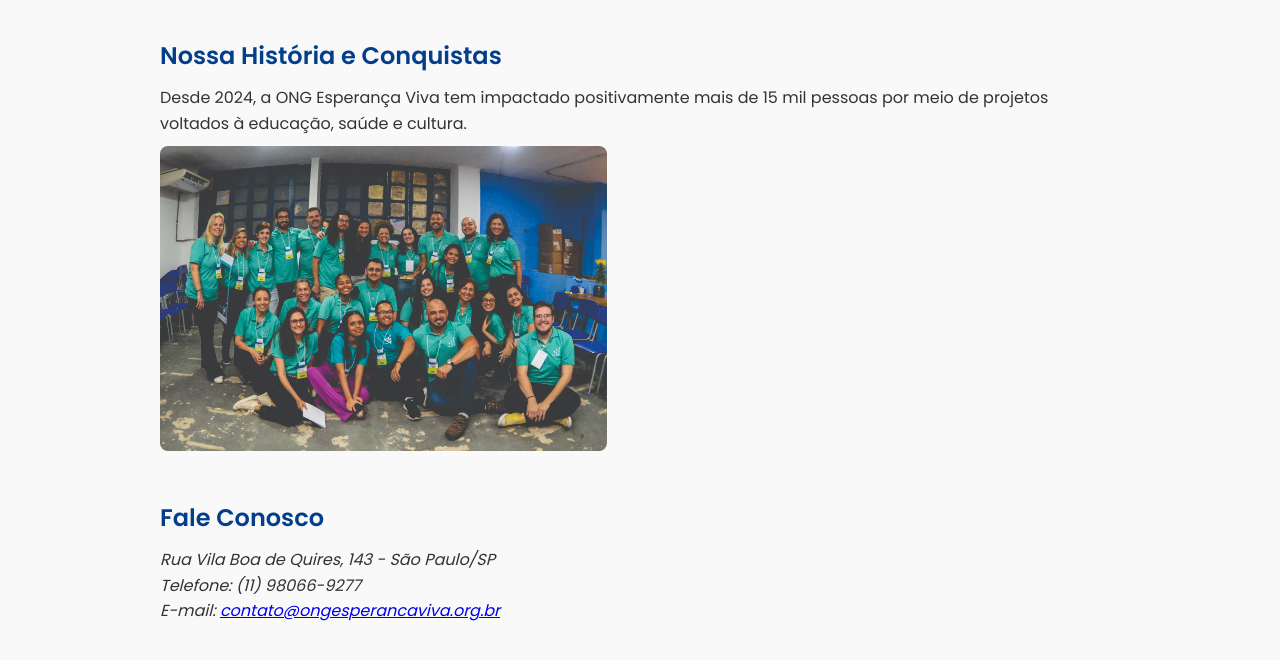
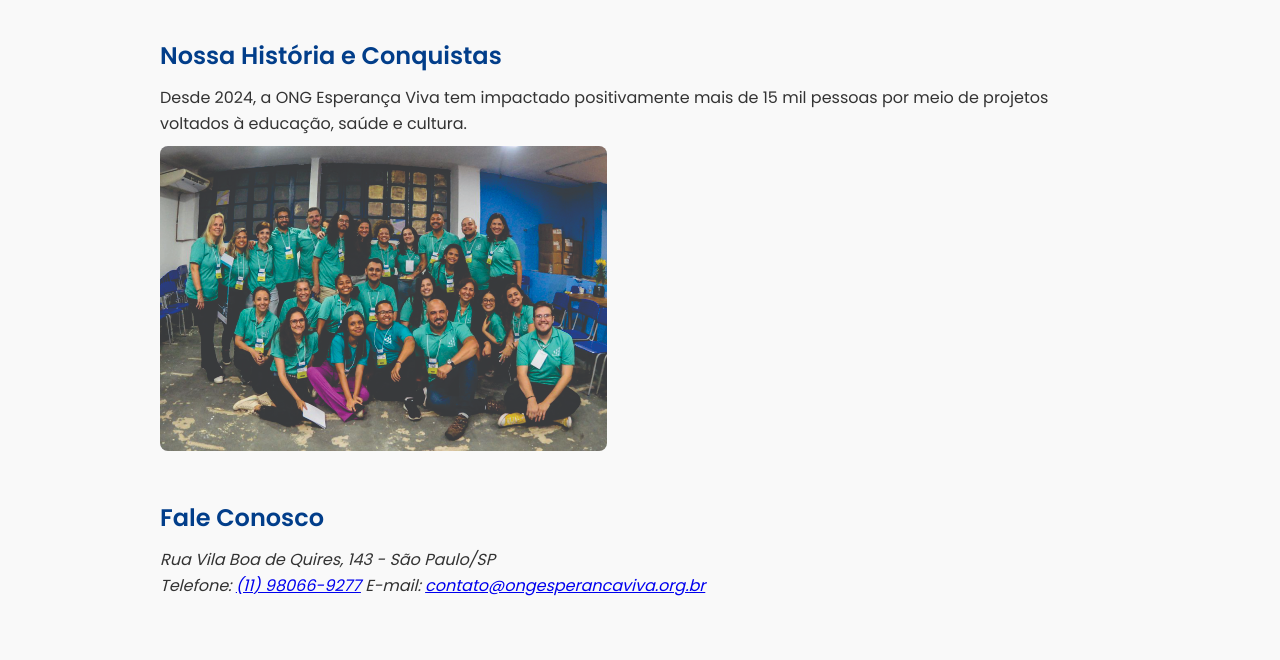
Before and after one commit to gustavoalveslopes17/plataforma-ong, a plain HTML site: page index.html in a window 1280 px wide. Shown: the part 833-1493 px from the top of the page. Drawn offline with Linux system fonts and the light colour scheme.

Commit message:
Update index.html

```diff
--- a/index.html
+++ b/index.html
@@ -63,7 +63,7 @@
       <h2>Fale Conosco</h2>
       <address>
         Rua Vila Boa de Quires, 143 - São Paulo/SP<br />
-        Telefone: (11) 98066-9277<br />
+        Telefone: <a href="https://wa.me/5511980669277">(11) 98066-9277</a>
         E-mail: <a href="mailto:contato@ongesperancaviva.org.br">contato@ongesperancaviva.org.br</a>
       </address>
     </section>
```
